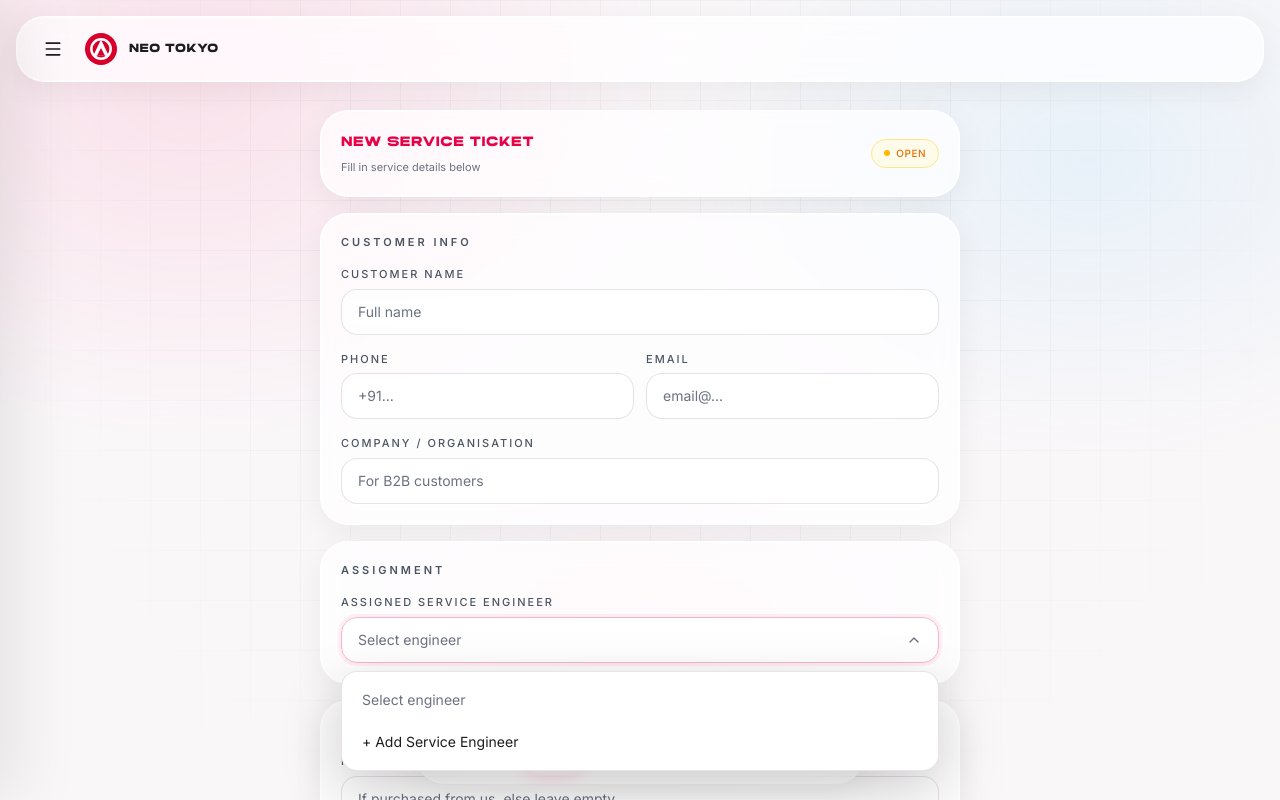
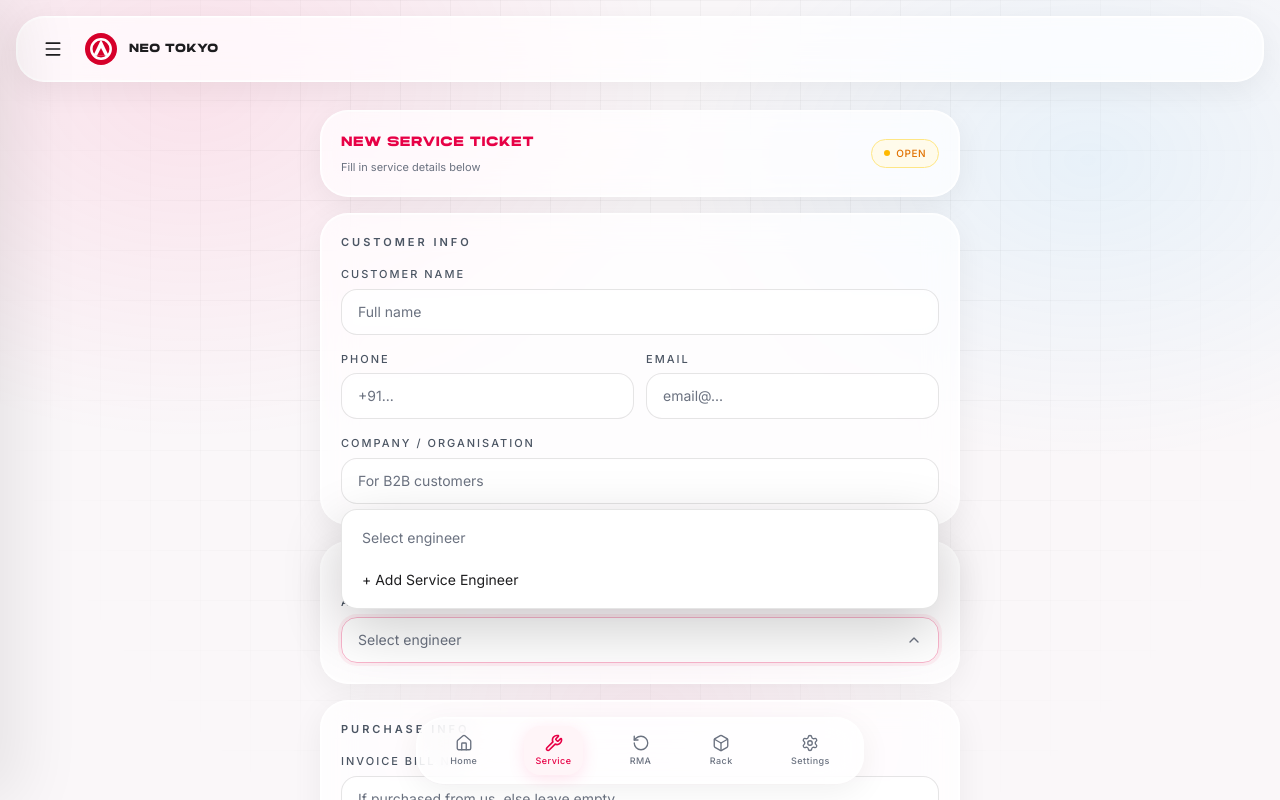
Before and after one commit to akruunnithan21-ship-it/NTRMA, a React (Vite) app: page /service/new in a window 1280 px wide. Both pictures are taken after a click on the button "Select engineer". Shown: the top 800 px of the page. Built offline with nearby package versions, Linux system fonts and the light colour scheme; no server answers; the database is empty.

Commit message:
Fix: dropdown scroll — overscroll-contain + stopPropagation on touchMove + backdrop for dismiss
Co-authored-by: akruunnithan21-ship-it <287152517+akruunnithan21-ship-it@users.noreply.github.com>

```diff
--- a/src/components/ui/Select.jsx
+++ b/src/components/ui/Select.jsx
@@ -13,31 +13,35 @@ export default function Select({
   const [open, setOpen] = useState(false)
   const ref = useRef(null)
   const btnRef = useRef(null)
+  const dropRef = useRef(null)
   const [dropdownStyle, setDropdownStyle] = useState({})
 
   useEffect(() => {
     function handleClickOutside(e) {
-      if (ref.current && !ref.current.contains(e.target)) {
+      if (ref.current && !ref.current.contains(e.target) &&
+          dropRef.current && !dropRef.current.contains(e.target)) {
         setOpen(false)
       }
     }
     document.addEventListener('mousedown', handleClickOutside)
-    document.addEventListener('touchstart', handleClickOutside)
-    return () => {
-      document.removeEventListener('mousedown', handleClickOutside)
-      document.removeEventListener('touchstart', handleClickOutside)
-    }
+    return () => document.removeEventListener('mousedown', handleClickOutside)
   }, [])
 
   useEffect(() => {
     if (open && btnRef.current) {
       const rect = btnRef.current.getBoundingClientRect()
+      const spaceBelow = window.innerHeight - rect.bottom
+      const dropUp = spaceBelow < 250
+
       setDropdownStyle({
         position: 'fixed',
-        top: rect.bottom + 8,
         left: rect.left,
         width: rect.width,
         zIndex: 9999,
+        ...(dropUp
+          ? { bottom: window.innerHeight - rect.top + 8 }
+          : { top: rect.bottom + 8 }
+        ),
       })
     }
   }, [open])
@@ -77,9 +81,13 @@ export default function Select({
       </button>
 
       {open && createPortal(
+        <>
+          <div className="fixed inset-0 z-[9998]" onClick={() => setOpen(false)} />
           <div
+            ref={dropRef}
             style={dropdownStyle}
-          className="bg-white border border-black/10 rounded-2xl shadow-[0_20px_60px_rgba(0,0,0,0.2)] max-h-60 overflow-y-auto animate-fade-up"
+            className="bg-white border border-black/10 rounded-2xl shadow-[0_20px_60px_rgba(0,0,0,0.2)] max-h-[240px] overflow-y-auto overscroll-contain"
+            onTouchMove={e => e.stopPropagation()}
           >
             <div className="p-2 space-y-0.5">
               {placeholder && (
@@ -113,7 +121,8 @@ export default function Select({
                 )
               })}
             </div>
-        </div>,
+          </div>
+        </>,
         document.body
       )}
     </div>
```
Lines whose indentation alone changed are shown as unchanged.
